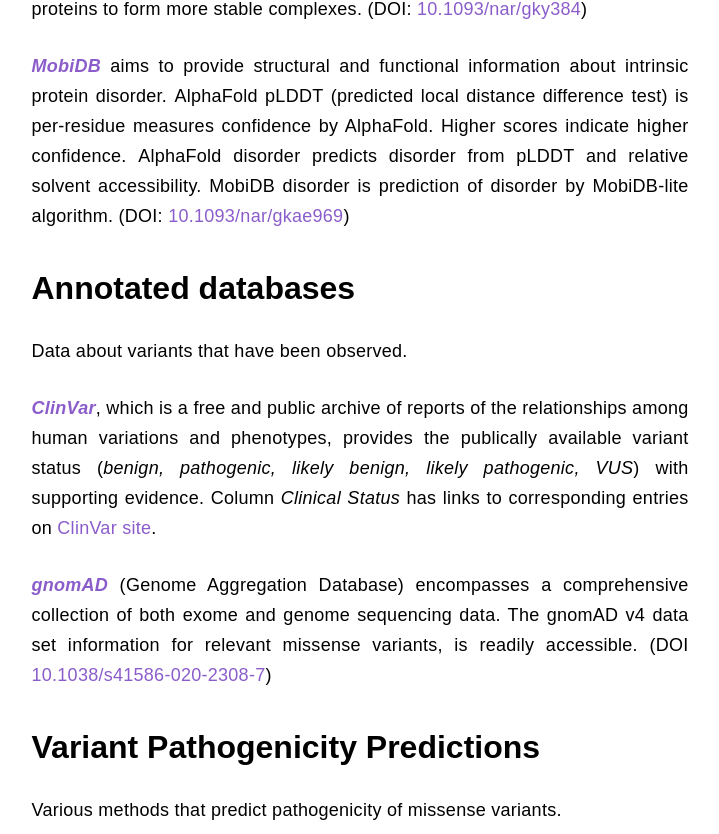
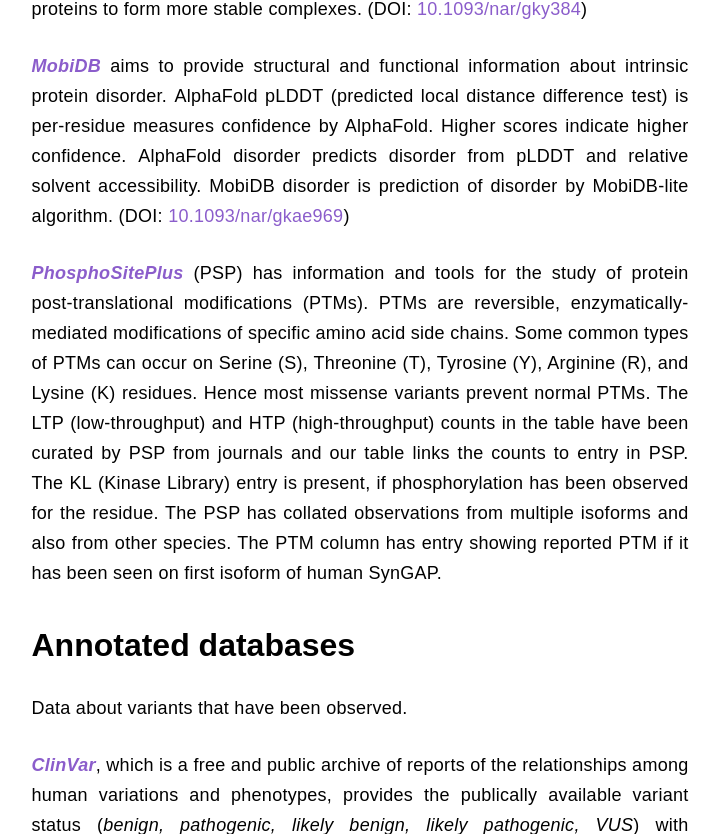
Before and after one commit to jvlehtonen/SGM_site, a PHP site: page /table/metrics.html in a window 1280 px wide. Shown: the part 1771-2605 px from the top of the page, without its empty margins (280-999 px from the left). Run offline with PHP 8.4, Linux system fonts and the light colour scheme; some libraries are stand-ins or nearby versions.

Commit message:
Show PhosphoSitePlus data on table

```diff
--- a/src/table/metrics.html
+++ b/src/table/metrics.html
@@ -125,6 +125,22 @@
   accessibility. <b>MobiDB disorder</b> is prediction of disorder by
   MobiDB-lite algorithm.
   (DOI: <a href="https://doi.org/10.1093/nar/gkae969">10.1093/nar/gkae969</a>)
+</p>
+
+<p class="myjust"><a href="https://www.phosphosite.org/uniprotAccAction?id=Q96PV0"><i><b>PhosphoSitePlus</b></i></a>
+  (PSP) has information and tools for the study of protein
+  post-translational modifications (PTMs). PTMs are reversible,
+  enzymatically-mediated modifications of specific amino acid side
+  chains. Some common types of PTMs can occur on Serine (S), Threonine
+  (T), Tyrosine (Y), Arginine (R), and Lysine (K) residues. Hence most
+  missense variants prevent normal PTMs. The <b>LTP</b>
+  (low-throughput) and <b>HTP</b> (high-throughput) counts in the
+  table have been curated by PSP from journals and our table links the
+  counts to entry in PSP. The <b>KL</b> (Kinase Library) entry is
+  present, if phosphorylation has been observed for the residue. The
+  PSP has collated observations from multiple isoforms and also from
+  other species. The <b>PTM</b> column has entry showing reported PTM
+  if it has been seen on first isoform of human SynGAP.
 </p>
 
 <h2>Annotated databases</h2>
```
Also changed, not shown: src/table/index.php (+30 -3 lines).
